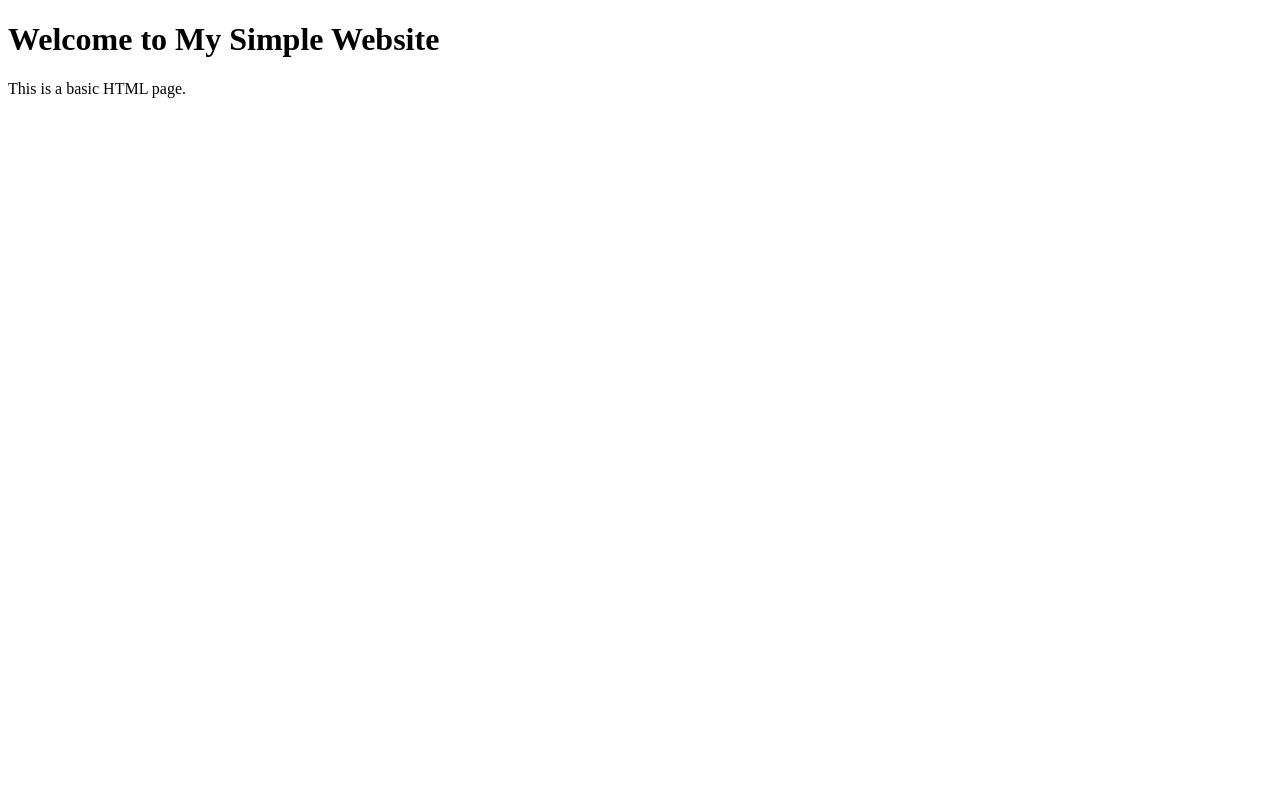
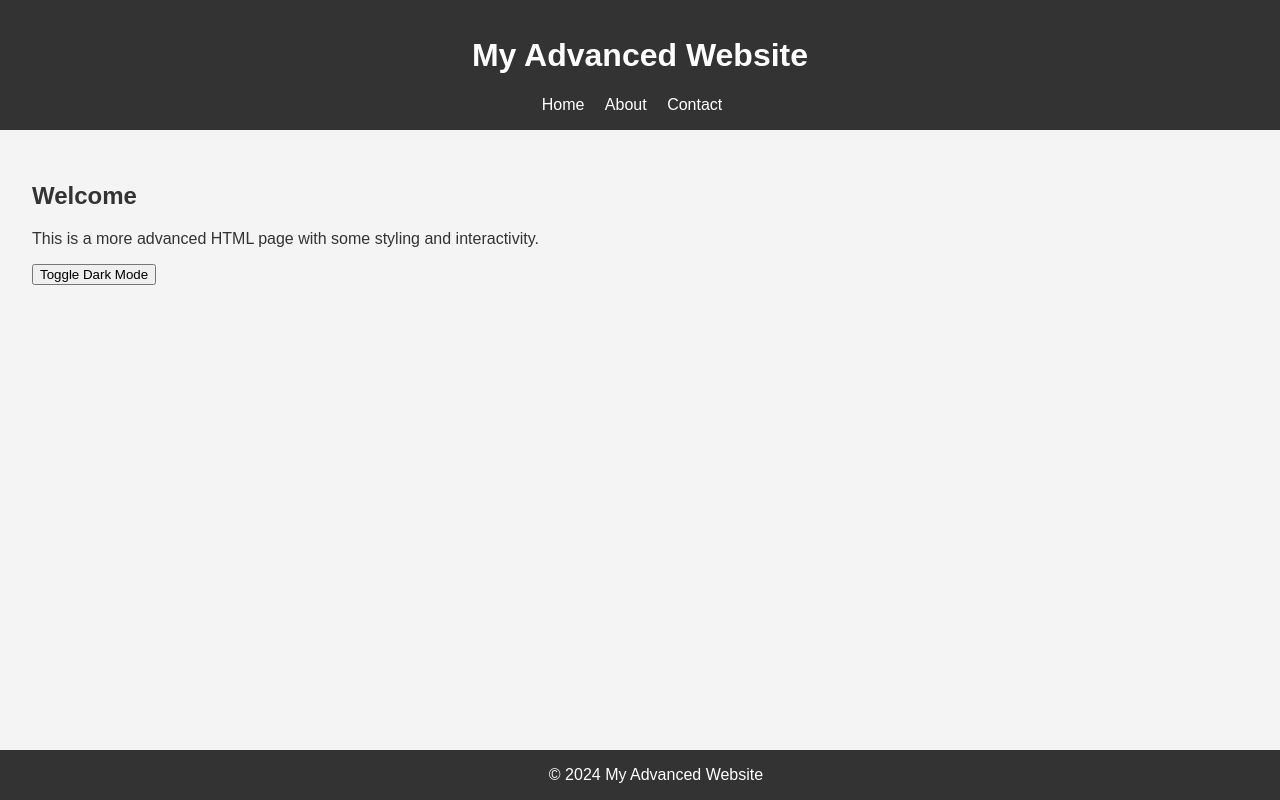
Before and after one commit to damian8333/damian8333, a plain HTML site: page website/index.html in a window 1280 px wide. Drawn offline with Linux system fonts and the light colour scheme.

Commit message:
Enhance website with CSS and dark mode

```diff
--- a/website/index.html
+++ b/website/index.html
@@ -3,10 +3,30 @@
 <head>
     <meta charset="UTF-8">
     <meta name="viewport" content="width=device-width, initial-scale=1.0">
-    <title>My Simple Website</title>
+    <title>My Advanced Website</title>
+    <link rel="stylesheet" href="style.css">
 </head>
 <body>
-    <h1>Welcome to My Simple Website</h1>
-    <p>This is a basic HTML page.</p>
+    <header>
+        <h1>My Advanced Website</h1>
+        <nav>
+            <ul>
+                <li><a href="#home">Home</a></li>
+                <li><a href="#about">About</a></li>
+                <li><a href="#contact">Contact</a></li>
+            </ul>
+        </nav>
+    </header>
+    <main>
+        <section id="home">
+            <h2>Welcome</h2>
+            <p>This is a more advanced HTML page with some styling and interactivity.</p>
+            <button id="mode-toggle">Toggle Dark Mode</button>
+        </section>
+    </main>
+    <footer>
+        &copy; 2024 My Advanced Website
+    </footer>
+    <script src="script.js"></script>
 </body>
 </html>
--- /dev/null
+++ b/website/script.js
@@ -0,0 +1,6 @@
+document.addEventListener('DOMContentLoaded', function () {
+    var button = document.getElementById('mode-toggle');
+    button.addEventListener('click', function () {
+        document.body.classList.toggle('dark-mode');
+    });
+});
--- /dev/null
+++ b/website/style.css
@@ -0,0 +1,49 @@
+body {
+    font-family: Arial, sans-serif;
+    margin: 0;
+    padding: 0;
+    background: #f4f4f4;
+    color: #333;
+}
+
+header {
+    background: #333;
+    color: #fff;
+    padding: 1rem;
+    text-align: center;
+}
+
+nav ul {
+    list-style: none;
+    margin: 0;
+    padding: 0;
+}
+
+nav li {
+    display: inline-block;
+    margin-right: 1rem;
+}
+
+nav a {
+    color: #fff;
+    text-decoration: none;
+}
+
+main {
+    padding: 2rem;
+}
+
+footer {
+    background: #333;
+    color: #fff;
+    text-align: center;
+    padding: 1rem;
+    position: fixed;
+    width: 100%;
+    bottom: 0;
+}
+
+.dark-mode {
+    background: #222;
+    color: #eee;
+}
```
Also changed, not shown: 1 other file.
